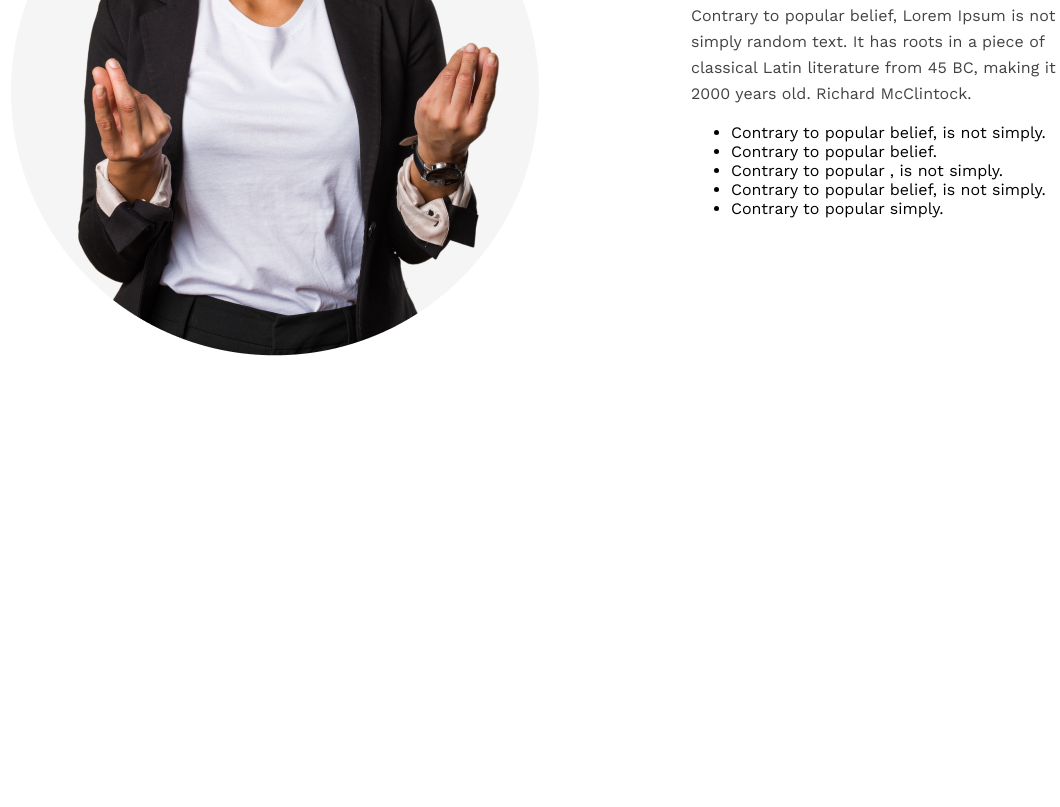
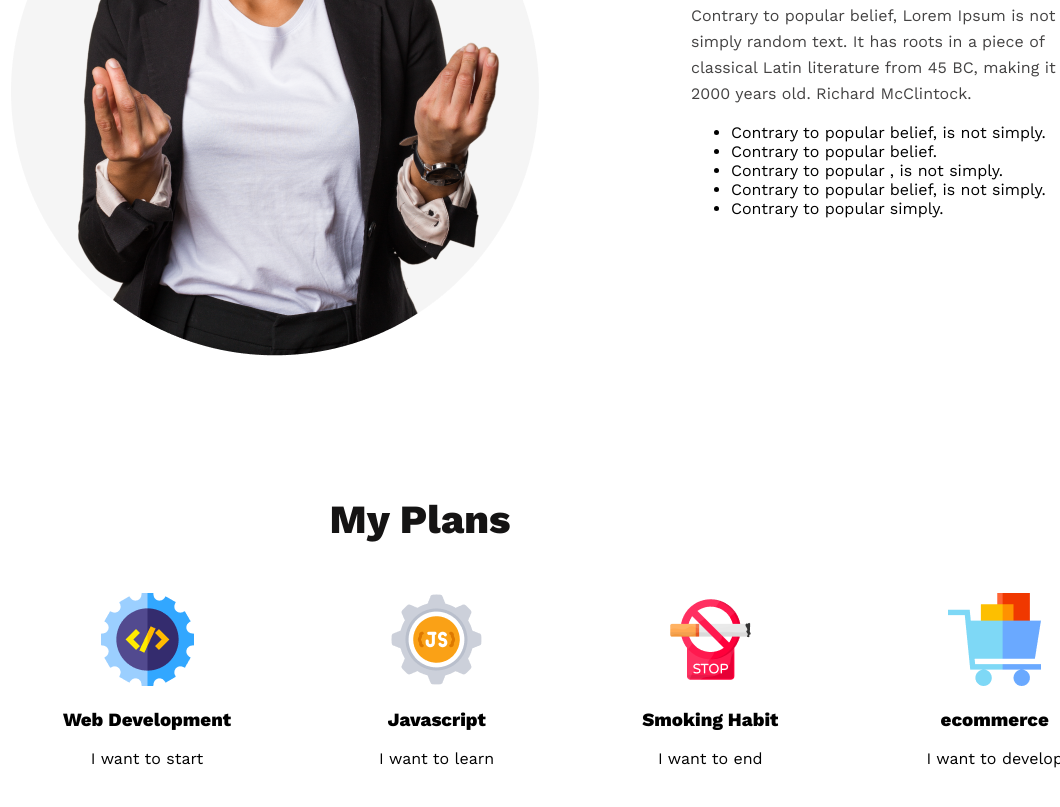
Before and after one commit to AwesomeMohsin/new-year-new-you, a plain HTML site: page index.html in a window 1280 px wide. Shown: the part 1354-2161 px from the top of the page, without its empty margins (220-1280 px from the left). Before the commit the page ends 1718 px from the top, so only its background shows below. Drawn offline with nearby package versions, Linux system fonts and the light colour scheme.

Commit message:
Plan section added

```diff
--- a/index.html
+++ b/index.html
@@ -35,6 +35,34 @@
                         <li>Contrary to popular simply.</li>
                     </ul>
             </div>
+
+        </section>
+
+            <!-- Plan Section -->
+        <section  class="plan-section">
+<h3 class="plan-main-title">My Plans</h3>
+<div class="plans-container">
+    <div class="plan">
+        <img src="./images/icons/web.png" alt="">
+        <h3 class="plan-title">Web Development</h3>
+        <p class="plan-description">I want to start</p>
+    </div>
+    <div class="plan">
+        <img src="./images/icons/js.png" alt="">
+        <h3 class="plan-title">Javascript</h3>
+        <p class="plan-description">I want to learn</p>
+    </div>
+    <div class="plan">
+        <img src="./images/icons/smoke.png" alt="">
+        <h3 class="plan-title">Smoking Habit</h3>
+        <p class="plan-description">I want to end</p>
+    </div>
+    <div class="plan">
+        <img src="./images/icons/ecom.png" alt="">
+        <h3 class="plan-title">ecommerce</h3>
+        <p class="plan-description">I want to develop</p>
+    </div>
+
         </section>
     </main>
 
--- a/styles/index.css
+++ b/styles/index.css
@@ -32,8 +32,6 @@
     text-align: right;
     margin: 216px 230px 364px 845px;
     color: #FFF;
-
-
 
 }
 
@@ -101,3 +99,28 @@
     line-height: 26px;
     margin-top: 24px;
 }
+
+/* Plan style section */
+
+.plans-container {
+    display: flex;
+    justify-content: space-between;
+    width: 1000px;
+    margin-left: 275px;
+    margin-bottom: 135px ;
+    text-align: center;
+    gap: 100px;
+
+}
+
+.plan-main-title {
+    color: #151414;
+    text-align: center;
+    font-size: 40px;
+    font-style: normal;
+    font-weight: 700;
+    line-height: normal;
+    margin-top: 140px ;
+    margin-bottom: 50px ;
+    gap: 100px;
+}
```
